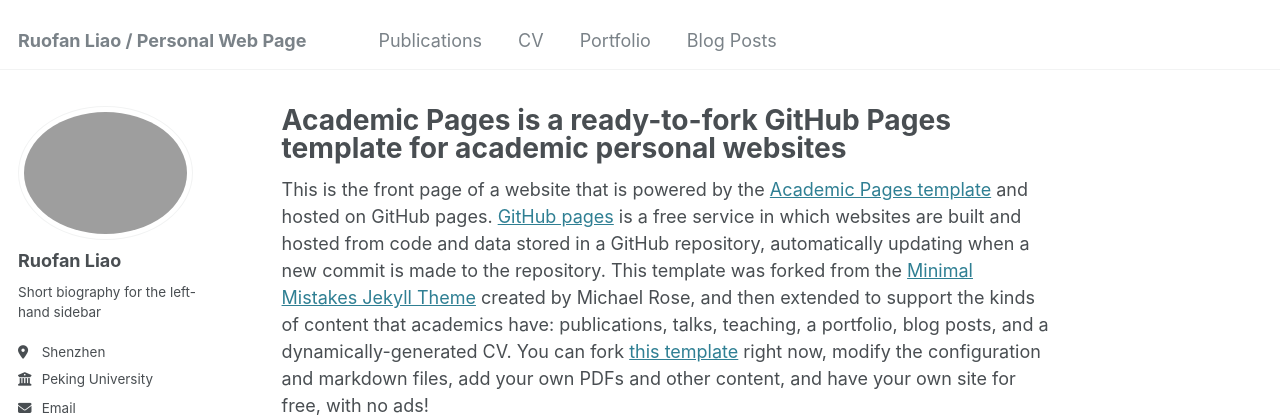
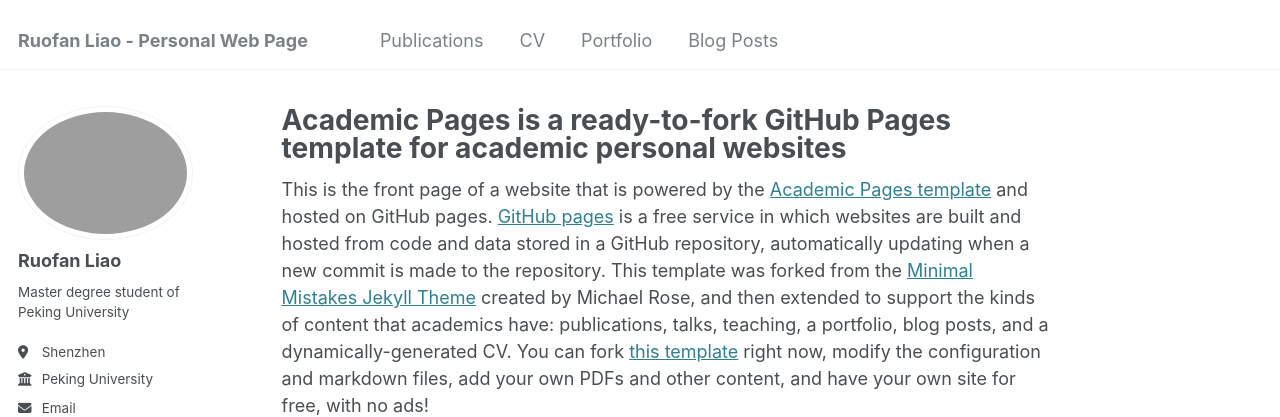
Before and after one commit to LLLLLrf/LLLLLrf.github.io, a Jekyll site: the page built from _pages/about.md, in a window 1280 px wide. Shown: the top 417 px of the page. Built offline with Jekyll 4.4.1, drawn with Linux system fonts in a browser that asks for light colours; some web fonts are replaced.

Commit message:
Update _config.yml

```diff
--- a/_config.yml
+++ b/_config.yml
@@ -8,7 +8,7 @@
 
 # Basic Site Settings
 locale                   : "en-US"
-title                    : "Ruofan Liao / Personal Web Page"
+title                    : "Ruofan Liao - Personal Web Page"
 title_separator          : "-"
 name                     : &name "Ruofan Liao"
 description              : &description "personal description"
@@ -24,7 +24,7 @@ author:
   avatar           : "profile_lrf.jpg"
   name             : "Ruofan Liao"
   pronouns         : # example: "she/her"
-  bio              : "Short biography for the left-hand sidebar"
+  bio              : "Master degree student of Peking University"
   location         : "Shenzhen"
   employer         : "Peking University"
   uri              : # URL
@@ -44,7 +44,7 @@ author:
   bitbucket        : # Username - Update with your username on the site
   codepen          : # Username
   dribbble         : # Username
-  github           : "academicpages"
+  github           : "LLLLLrf"
   kaggle           : # Username
   stackoverflow    : # User number or user number and name (i.e., use "1" or "1/jeff-atwood")
 
```
